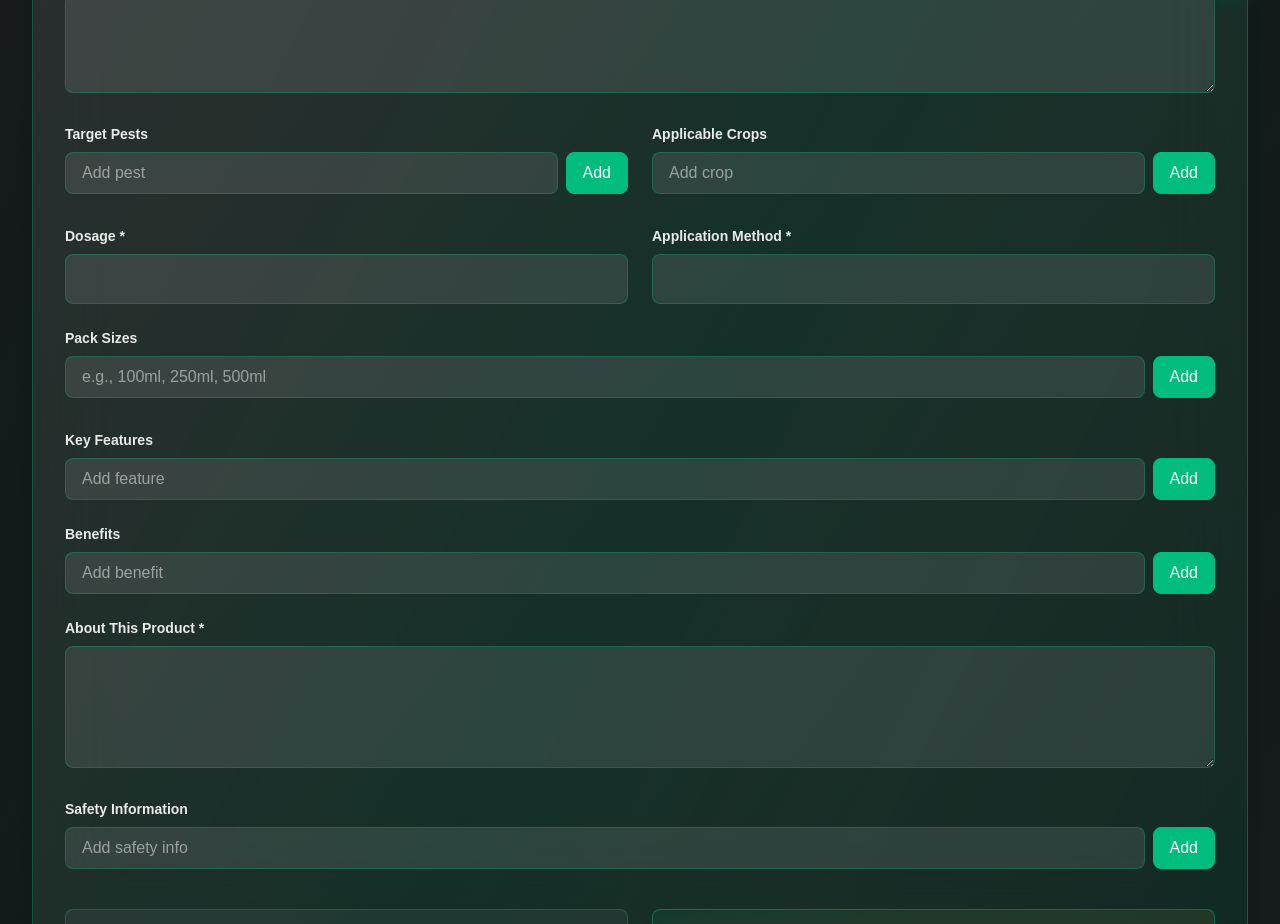
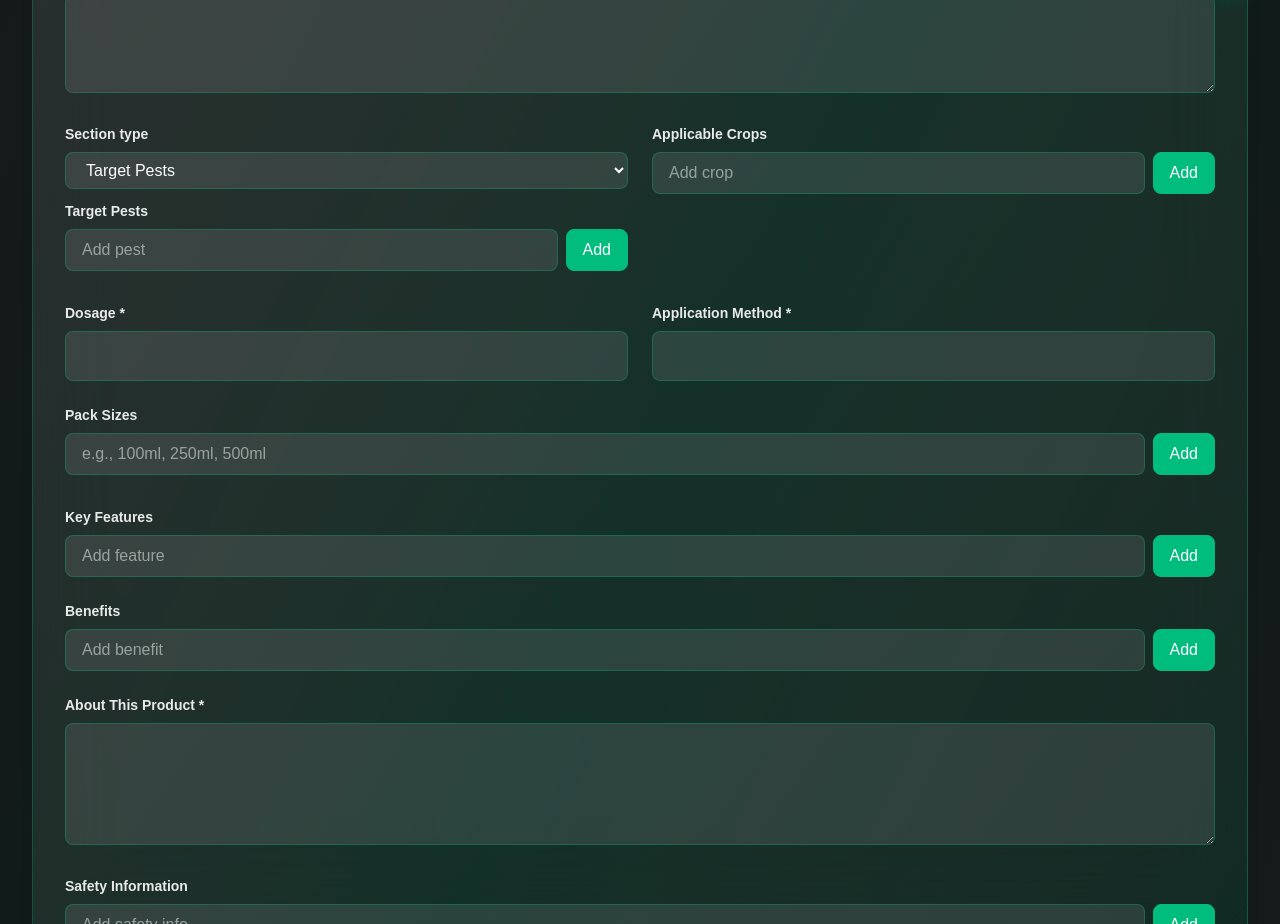
Before and after one commit to parthkumar123/exp_web_01, a Next.js app: page /admin in a window 1280 px wide. Shown: the part 780-1704 px from the top of the page. Built offline with nearby package versions, Linux system fonts and the light colour scheme; sample sign-in values are in the browser's storage.

Commit message:
feat: Introduce targetPestsLabelType to Product model and admin interface for improved pest management categorization.

```diff
--- a/app/admin/page.tsx
+++ b/app/admin/page.tsx
@@ -15,6 +15,7 @@ interface Product {
   image: string;
   description: string;
   activeIngredient: string;
+  targetPestsLabelType?: "target_pests" | "mode_of_action";
   targetPests: string[];
   applicableCrops: string[];
   dosage: string;
@@ -36,6 +37,7 @@ const initialProduct: Product = {
   image: "",
   description: "",
   activeIngredient: "",
+  targetPestsLabelType: "target_pests",
   targetPests: [],
   applicableCrops: [],
   dosage: "",
@@ -86,6 +88,7 @@ function AdminPanelContent() {
       if (data.success) {
         setFormData({
           ...data.data,
+          targetPestsLabelType: data.data.targetPestsLabelType ?? "target_pests",
           isActive: data.data.isActive ?? true,
           isFeatured: data.data.isFeatured ?? false,
         });
@@ -468,10 +471,33 @@ function AdminPanelContent() {
 
               {/* Array Fields */}
               <div className="grid md:grid-cols-2 gap-6">
-                {/* Target Pests */}
+                {/* Target Pests / Mode of Action */}
                 <div>
                   <label className="block text-sm font-semibold text-white/90 mb-2">
-                    Target Pests
+                    Section type
+                  </label>
+                  <select
+                    value={formData.targetPestsLabelType ?? "target_pests"}
+                    onChange={(e) =>
+                      setFormData({
+                        ...formData,
+                        targetPestsLabelType: e.target
+                          .value as "target_pests" | "mode_of_action",
+                      })
+                    }
+                    className="w-full mb-3 px-4 py-2 bg-white/10 border border-emerald-500/30 rounded-lg text-white focus:outline-none focus:ring-2 focus:ring-emerald-500 focus:border-emerald-500"
+                  >
+                    <option value="target_pests" className="bg-slate-800 text-white">
+                      Target Pests
+                    </option>
+                    <option value="mode_of_action" className="bg-slate-800 text-white">
+                      Mode of Action
+                    </option>
+                  </select>
+                  <label className="block text-sm font-semibold text-white/90 mb-2">
+                    {formData.targetPestsLabelType === "mode_of_action"
+                      ? "Mode of Action"
+                      : "Target Pests"}
                   </label>
                   <div className="flex gap-2 mb-2">
                     <input
@@ -484,7 +510,11 @@ function AdminPanelContent() {
                         })
                       }
                       className="flex-1 px-4 py-2 bg-white/10 border border-emerald-500/30 rounded-lg text-white placeholder-white/50 focus:outline-none focus:ring-2 focus:ring-emerald-500 focus:border-emerald-500"
-                      placeholder="Add pest"
+                      placeholder={
+                        formData.targetPestsLabelType === "mode_of_action"
+                          ? "Add mode of action"
+                          : "Add pest"
+                      }
                     />
                     <button
                       type="button"
--- a/app/admin/products/page.tsx
+++ b/app/admin/products/page.tsx
@@ -15,6 +15,7 @@ interface Product {
   image: string;
   description: string;
   activeIngredient: string;
+  targetPestsLabelType?: "target_pests" | "mode_of_action";
   targetPests: string[];
   applicableCrops: string[];
   dosage: string;
--- a/app/products/[id]/page.tsx
+++ b/app/products/[id]/page.tsx
@@ -16,6 +16,7 @@ interface Product {
   image: string;
   description: string;
   activeIngredient: string;
+  targetPestsLabelType?: "target_pests" | "mode_of_action";
   targetPests: string[];
   applicableCrops: string[];
   dosage: string;
@@ -171,7 +172,11 @@ export default async function ProductDetailPage({
           <div className="rounded-2xl border border-white/10 bg-white/[0.04] p-6">
             <div className="grid sm:grid-cols-2 gap-8">
               <div>
-                <h3 className="text-sm font-medium text-slate-400 mb-3">Target pests</h3>
+                <h3 className="text-sm font-medium text-slate-400 mb-3">
+                  {product.targetPestsLabelType === "mode_of_action"
+                    ? "Mode of Action"
+                    : "Target pests"}
+                </h3>
                 <div className="flex flex-wrap gap-2">
                   {parseBadgeItems(product.targetPests).map((item, idx) => (
                     <ProductBadge key={idx} variant="ingredient">
--- a/models/Product.ts
+++ b/models/Product.ts
@@ -8,6 +8,8 @@ export interface IProduct {
   image: string;
   description: string;
   activeIngredient: string;
+  /** When "mode_of_action", frontend shows "Mode of Action" instead of "Target Pests" */
+  targetPestsLabelType?: "target_pests" | "mode_of_action";
   targetPests: string[];
   applicableCrops: string[];
   dosage: string;
@@ -61,6 +63,11 @@ const ProductSchema = new Schema<IProduct>(
     activeIngredient: {
       type: String,
       required: [true, "Active ingredient is required"],
+    },
+    targetPestsLabelType: {
+      type: String,
+      enum: ["target_pests", "mode_of_action"],
+      default: "target_pests",
     },
     targetPests: {
       type: [String],
```
